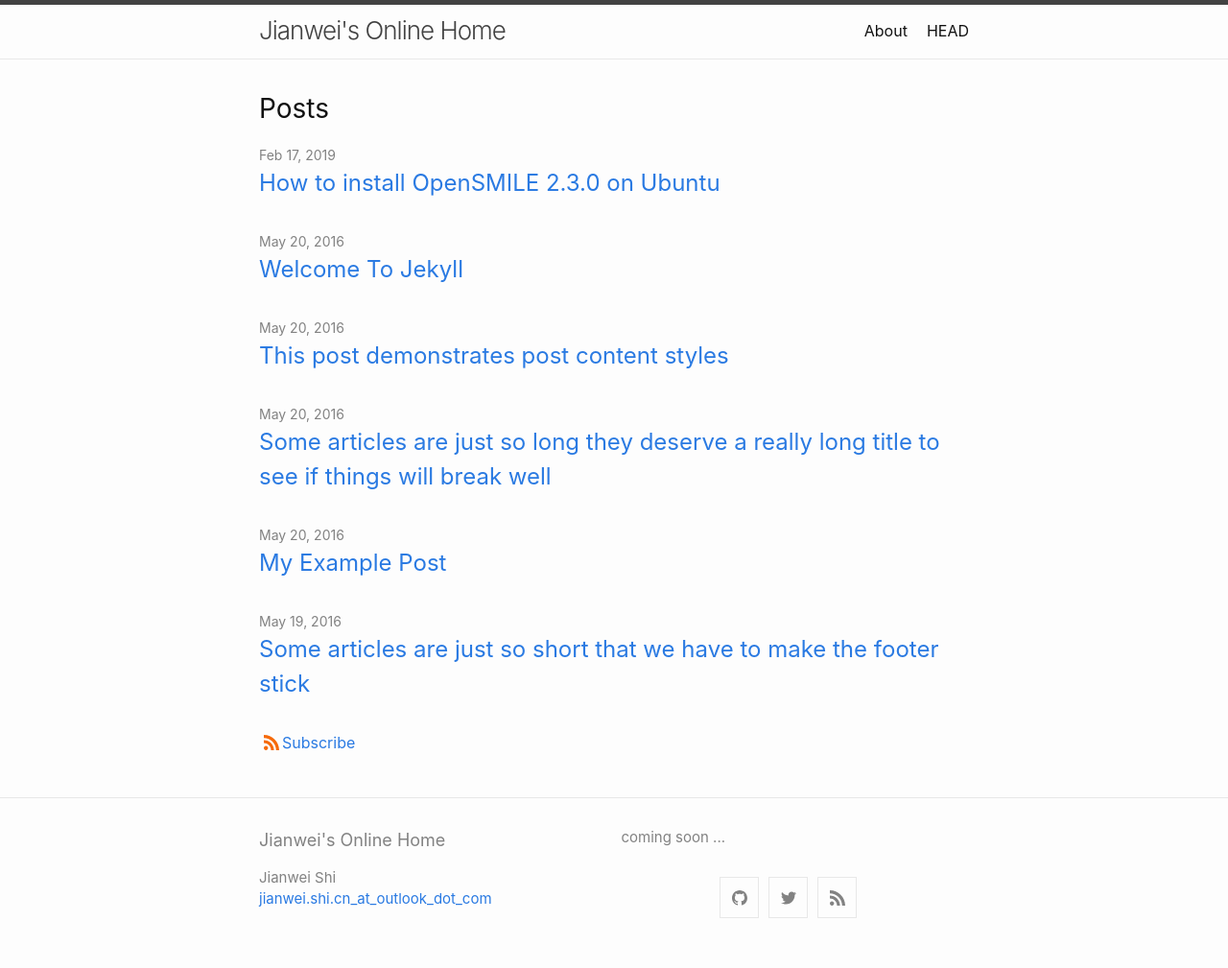
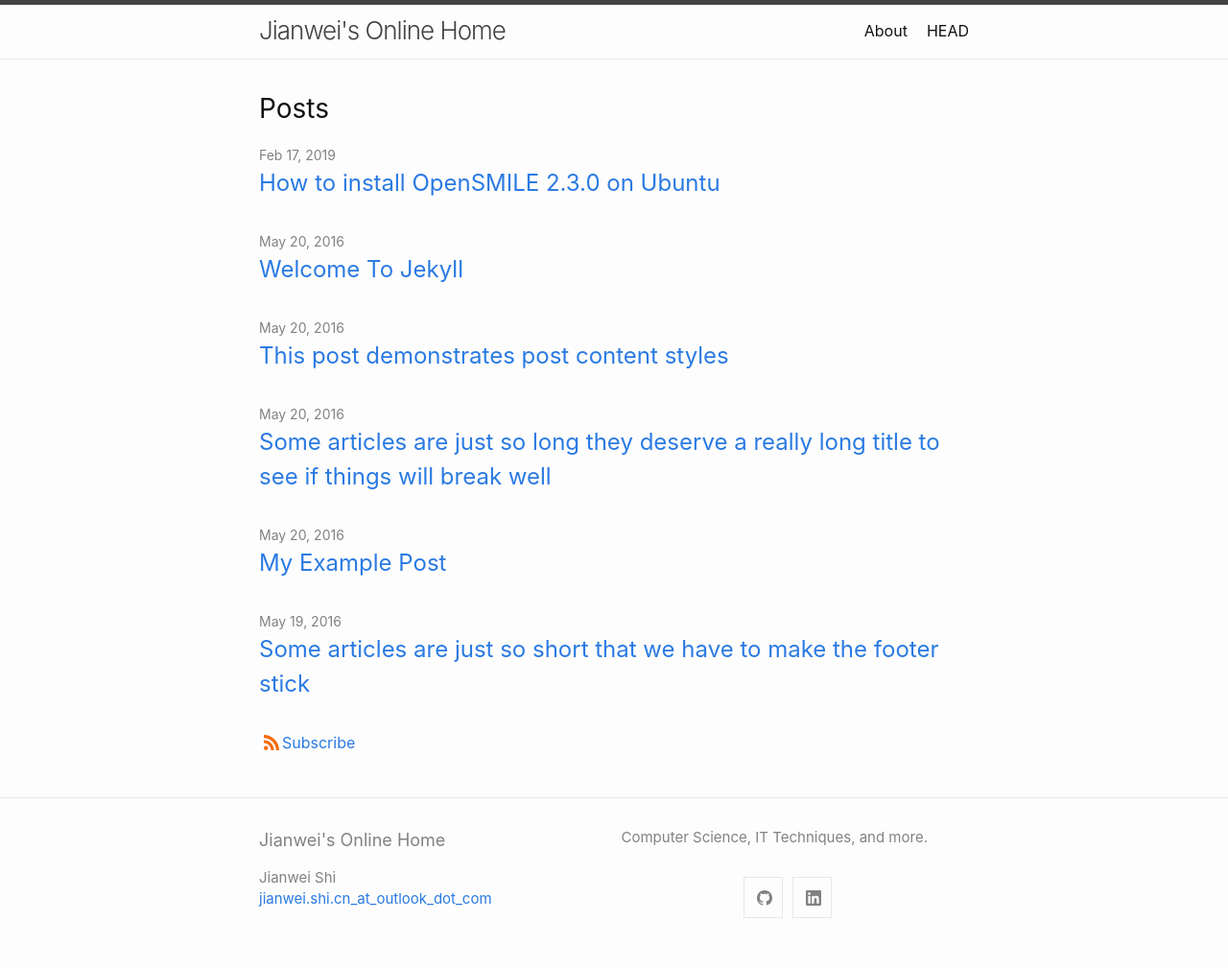
Before and after one commit to cnjianweide/cnjianweide.github.io, a Jekyll site: the page built from index.md, in a window 1280 px wide. Shown: the whole page at 96% size. Built offline with Jekyll 4.4.1, drawn with Linux system fonts in a browser that asks for light colours; some of the changed lines change nothing that is shown.

Commit message:
updated personal info

```diff
--- a/_config.yml
+++ b/_config.yml
@@ -2,7 +2,7 @@ title: Jianwei's Online Home
 author: Jianwei Shi
 email: jianwei.shi.cn_at_outlook_dot_com
 description: > # this means to ignore newlines until "twitter_username:"
-  coming soon ...
+  Computer Science, IT Techniques, and more.
 
 show_excerpts: false # set to true to show excerpts on the homepage
 
@@ -13,14 +13,14 @@ minima:
 
   # generate social links in footer
   social_links:
-    twitter: jekyllrb
-    github:  jekyll
-    rss: rss
+    # twitter: jekyllrb
+    github:  cnjianweide
+    # rss: rss
     # dribbble: jekyll
     # facebook: jekyll
     # flickr:   jekyll
     # instagram: jekyll
-    # linkedin: jekyll
+    linkedin: cn-jianwei-shi-de
     # pinterest: jekyll
     # youtube: jekyll
     # youtube_channel: UC8CXR0-3I70i1tfPg1PAE1g
```
